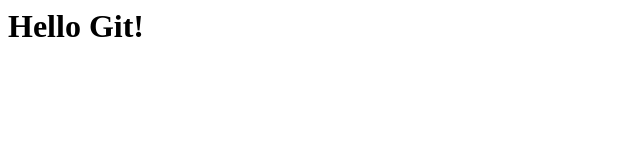
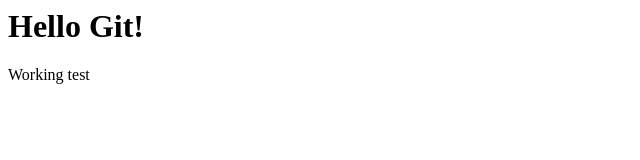
Before and after one commit to vsarghe/GitGithumMasterclass, a plain HTML site: page index.html in a window 1280 px wide. Shown: the full height of the page, 0-640 px from the left. Drawn offline with Linux system fonts and the light colour scheme.

Commit message:
Add div and p

```diff
--- a/index.html
+++ b/index.html
@@ -1 +1,6 @@
 <h1>Hello Git!</h1>
+
+
+<div>
+    <p>Working test</p>
+</div>
```
